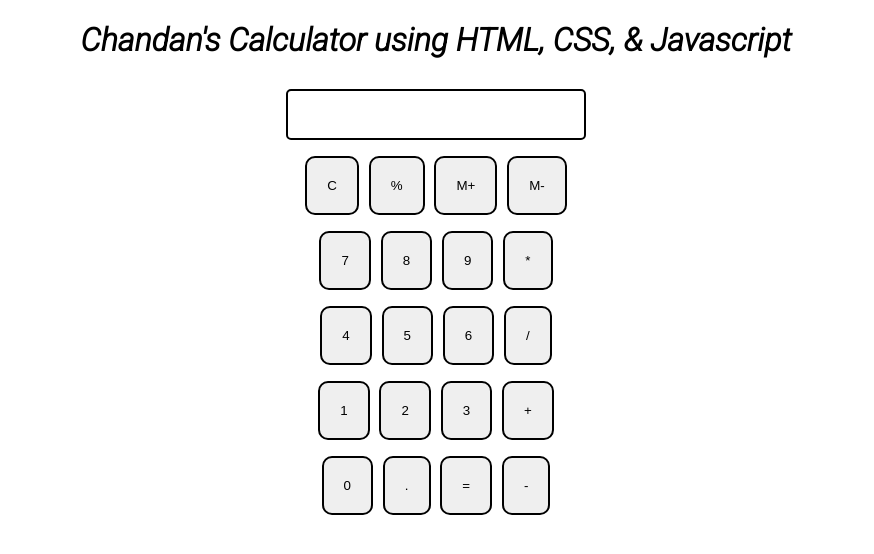
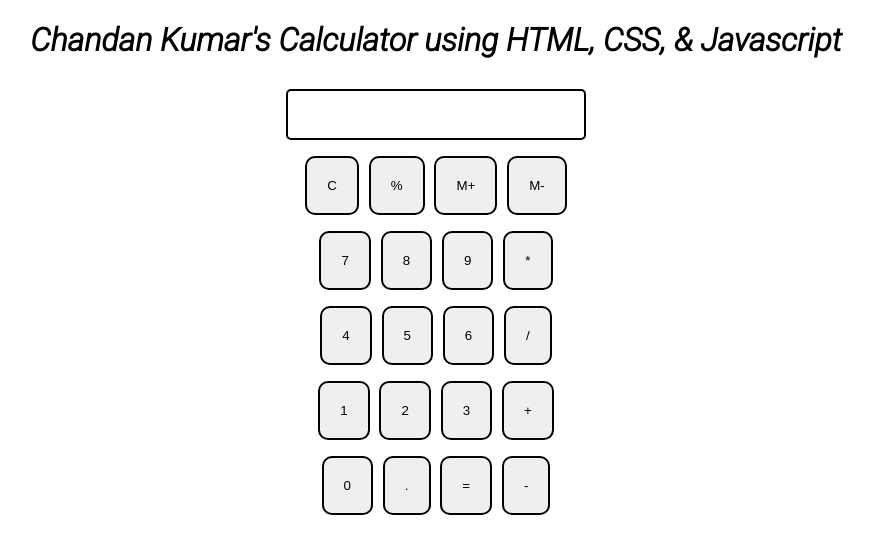
Before and after one commit to Chandan0001/Calculator, a plain HTML site: page index.html in a window 1280 px wide. Shown: the whole page, without its empty margins (204-1078 px from the left). Drawn offline with Linux system fonts and the light colour scheme.

Commit message:
updated index.html with kumar word

```diff
--- a/index.html
+++ b/index.html
@@ -10,7 +10,7 @@
 </head>
 
 <body>
-  <h1 class="text-center">Chandan's Calculator using HTML, CSS, & Javascript</h1>
+  <h1 class="text-center">Chandan Kumar's Calculator using HTML, CSS, & Javascript</h1>
 
   <div class="container flex flex-col items-center mx-auto">
     <div class="row">
```
